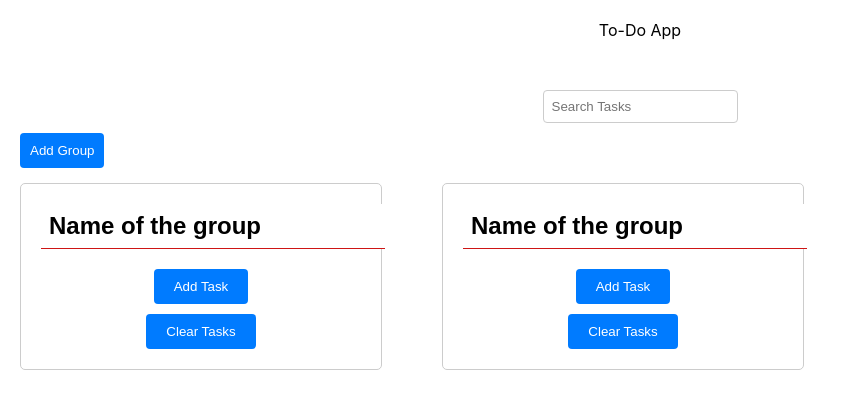
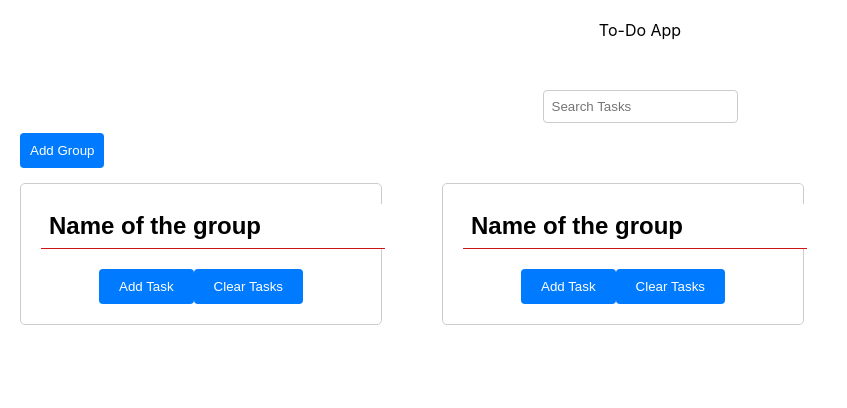
Before and after one commit to FAC29A/oskar-zukhra-react-to-do-app, a React (Create React App) app: page / in a window 1280 px wide. Shown: the top 408 px of the page, without its empty margins (0-847 px from the left). Built offline with nearby package versions, Linux system fonts and the light colour scheme; the HTML template or start-up script is replaced by a standard one.

Commit message:
Move Add Task button to Group container

```diff
--- a/src/Components/AddTask.jsx
+++ b/src/Components/AddTask.jsx
@@ -1,18 +1,9 @@
 import React, { useState } from 'react';
 import './AddTask.css'
 
-const AddTask = ({ onAddTask }) => {
-  const [isOpen, setIsOpen] = useState(false);
+const AddTask = ({ isOpen, onClose, onAddTask  }) => {
   const [title, setTitle] = useState('');
   const [priority, setPriority] = useState('');
-
-  const openModal = () => {
-    setIsOpen(true);
-  };
-
-  const closeModal = () => {
-    setIsOpen(false);
-  };
 
   const handleTitleChange = (event) => {
     setTitle(event.target.value);
@@ -27,7 +18,7 @@ const AddTask = ({ onAddTask }) => {
     event.preventDefault();
     if (title.trim() !== '' && priority.trim() !== '') {
       onAddTask({ title, priority });
-      closeModal();
+      onClose();
       setTitle('');
       setPriority('');
     }
@@ -35,11 +26,9 @@ const AddTask = ({ onAddTask }) => {
 
   return (
     <div>
-      <button onClick={openModal}>Add Task</button>
-      {isOpen && (
         <div className="modal">
           <div className="modal-content">
-            <span className="close" onClick={closeModal}>&times;</span>
+            <span className="close" onClick={onClose}>&times;</span>
             <form onSubmit={handleSubmit}>
               <label htmlFor="title">Title:</label>
               <input type="text" id="title" value={title} onChange={handleTitleChange} />
@@ -54,7 +43,6 @@ const AddTask = ({ onAddTask }) => {
             </form>
           </div>
         </div>
-      )}
     </div>
   );
 };
--- a/src/Components/Group.css
+++ b/src/Components/Group.css
@@ -33,7 +33,7 @@
   border-right: none; /* No border on the right */
   border-left: none;
   border-bottom: 1px solid #ce1515;
-    border-radius: 0%!important;
+  border-radius: 0% !important;
   padding: 8px; /* Padding */
 }
 
--- a/src/Components/Group.jsx
+++ b/src/Components/Group.jsx
@@ -6,6 +6,7 @@ import './Group.css';
 const Group = () => {
   const [tasks, setTasks] = useState([]);
   const [groupName, setGroupName] = useState('Name of the group');
+  const [isAddTaskOpen, setIsAddTaskOpen] = useState(false);
 
   // Function to handle adding a task
   const handleAddTask = (newTask) => {
@@ -17,6 +18,7 @@ const Group = () => {
         completed: false,
       },
     ]);
+    setIsAddTaskOpen(false); // Close the AddTask modal after adding task
   };
 
   const handleDelete = (id) => {
@@ -54,8 +56,18 @@ const Group = () => {
         onChange={handleGroupNameChange}
         className="group-name-input"
       />
-      <AddTask onAddTask={handleAddTask} />
-      {/* Render tasks */}
+      <button onClick={() => setIsAddTaskOpen(true)}>Add Task</button>
+      <button onClick={handleClearTasks}>Clear Tasks</button>
+      {isAddTaskOpen ? (
+      <AddTask
+        isOpen={isAddTaskOpen}
+        onClose={() => {
+          console.log("Closing modal");
+          setIsAddTaskOpen(false);
+        }}
+        onAddTask={handleAddTask}
+      />
+    ) : null}
       {tasks.map((task) => (
         <ul>
           <Task
@@ -67,8 +79,6 @@ const Group = () => {
           />
         </ul>
       ))}
-      {/* Button to clear all tasks */}
-      <button onClick={handleClearTasks}>Clear Tasks</button>
     </div>
   );
 };
```
Lines whose indentation alone changed are shown as unchanged.
